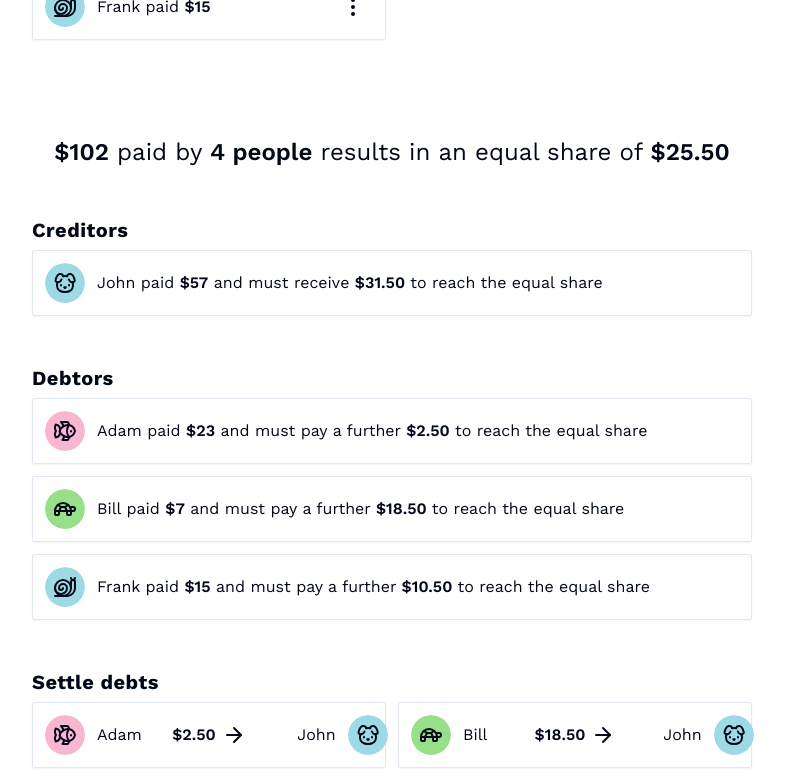
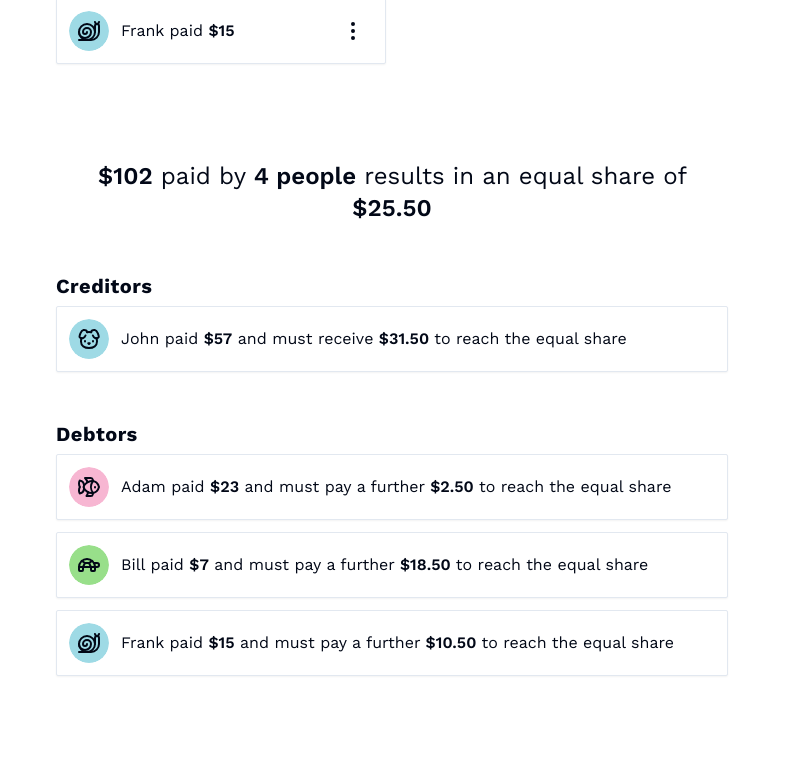
Before and after one commit to adamzuch/equal-share-app, a React (Vite) app: page / in a window 1280 px wide. Shown: the part 520-1296 px from the top of the page, without its empty margins (248-1033 px from the left). Built offline with nearby package versions, Linux system fonts and the light colour scheme.

Commit message:
more whitespace and fix form breaking layout on amount input error

```diff
--- a/src/App.tsx
+++ b/src/App.tsx
@@ -67,7 +67,7 @@ function App() {
 
   return (
     <div className="flex flex-col items-center font-work-sans">
-      <div className="w-full md:w-[768px] p-6 space-y-24">
+      <div className="w-full md:w-[768px] p-12 space-y-24">
         <div className="space-y-12">
           <div className="space-y-1.5">
             <h1 className="text-3xl font-bold">equalshare</h1>
--- a/src/components/NewContributionForm.tsx
+++ b/src/components/NewContributionForm.tsx
@@ -88,7 +88,7 @@ export function NewContributionForm({
               control={form.control}
               name="amount"
               render={({ field }) => (
-                <FormItem>
+                <FormItem className="w-24">
                   <FormLabel htmlFor="amount">Amount</FormLabel>
                   <FormControl>
                     <div className="relative flex">
@@ -99,7 +99,7 @@ export function NewContributionForm({
                         {...field}
                         id="amount"
                         autoComplete="off"
-                        className="w-24 pl-7"
+                        className="pl-7"
                         placeholder="0.00"
                       />
                     </div>
--- a/src/components/Summary.tsx
+++ b/src/components/Summary.tsx
@@ -18,7 +18,12 @@ export function Summary({
   target: number
   total: number
 }) {
+  const creditorAccounts = accounts.filter(({ balance }) => balance > 0)
+
+  const debtorAccounts = accounts.filter(({ balance }) => balance < 0)
+
   return (
+    <div className="space-y-24">
       <div className="space-y-12">
         <h2 className="text-2xl text-center">
           <span className="font-semibold">${total}</span> paid by{' '}
@@ -26,13 +31,11 @@ export function Summary({
           results in an equal share of{' '}
           <span className="font-semibold">${target.toFixed(2)}</span>
         </h2>
-
+        {creditorAccounts.length > 0 ? (
           <div className="space-y-1.5">
             <h2 className="text-xl font-bold tracking-wide">Creditors</h2>
             <div className="grid grid-cols-1 auto-rows-[1fr] gap-3">
-          {accounts
-            .filter(({ balance }) => balance > 0)
-            .map((account) => (
+              {creditorAccounts.map((account) => (
                 <CreditorCard
                   key={account.contributor}
                   creditor={account.contributor}
@@ -42,13 +45,12 @@ export function Summary({
               ))}
             </div>
           </div>
-
+        ) : null}
+        {debtorAccounts.length > 0 ? (
           <div className="space-y-1.5">
             <h2 className="text-xl font-bold tracking-wide">Debtors</h2>
             <div className="grid grid-cols-1 auto-rows-[1fr] gap-3">
-          {accounts
-            .filter(({ balance }) => balance < 0)
-            .map((account) => (
+              {debtorAccounts.map((account) => (
                 <DebtorCard
                   key={account.contributor}
                   debtor={account.contributor}
@@ -58,7 +60,10 @@ export function Summary({
               ))}
             </div>
           </div>
+        ) : null}
+      </div>
 
+      {repayments.length > 0 ? (
         <div className="space-y-1.5">
           <h2 className="text-xl font-bold tracking-wide">Settle debts</h2>
           <div
@@ -72,6 +77,7 @@ export function Summary({
             ))}
           </div>
         </div>
+      ) : null}
     </div>
   )
 }
```
Lines whose indentation alone changed are shown as unchanged.
